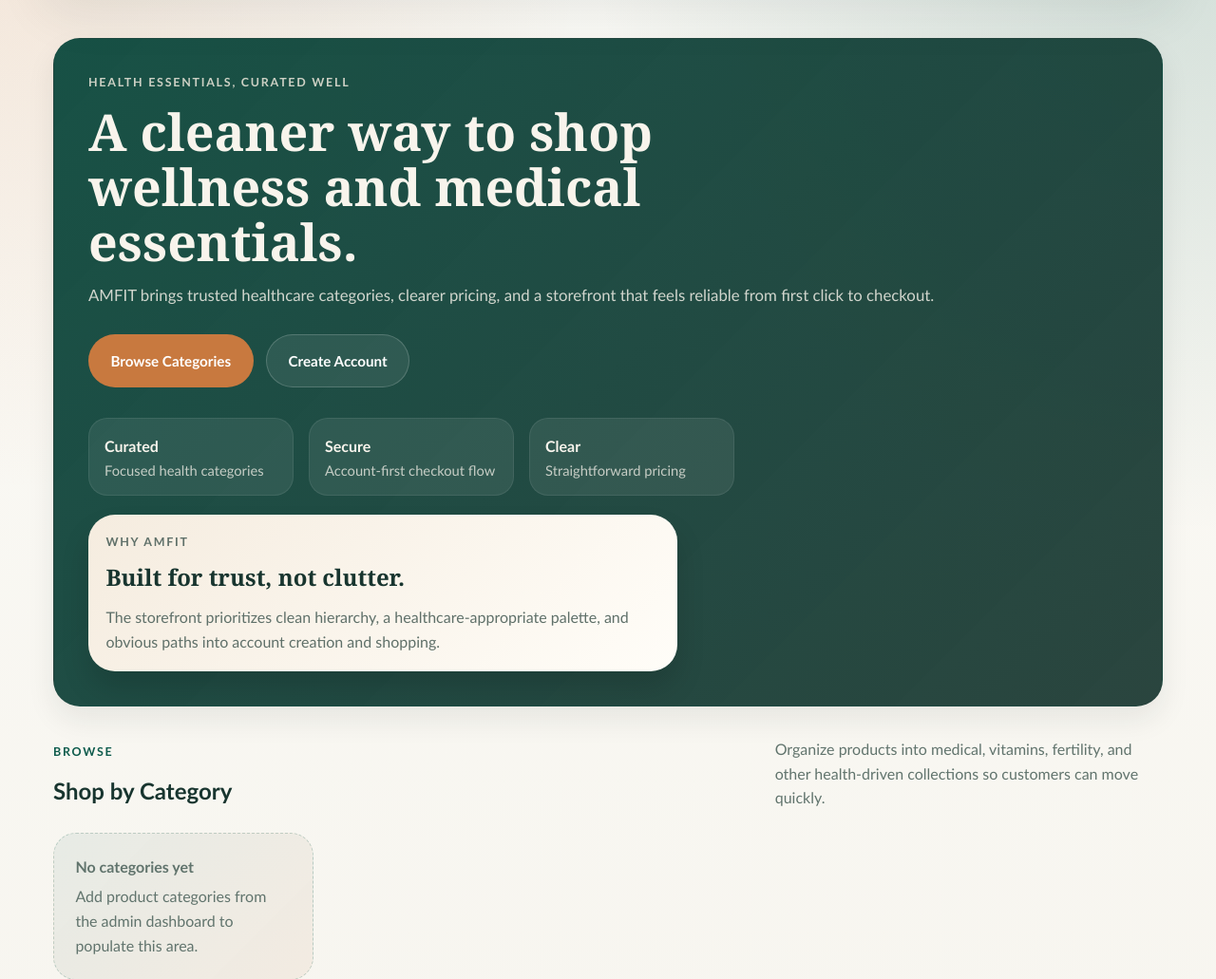
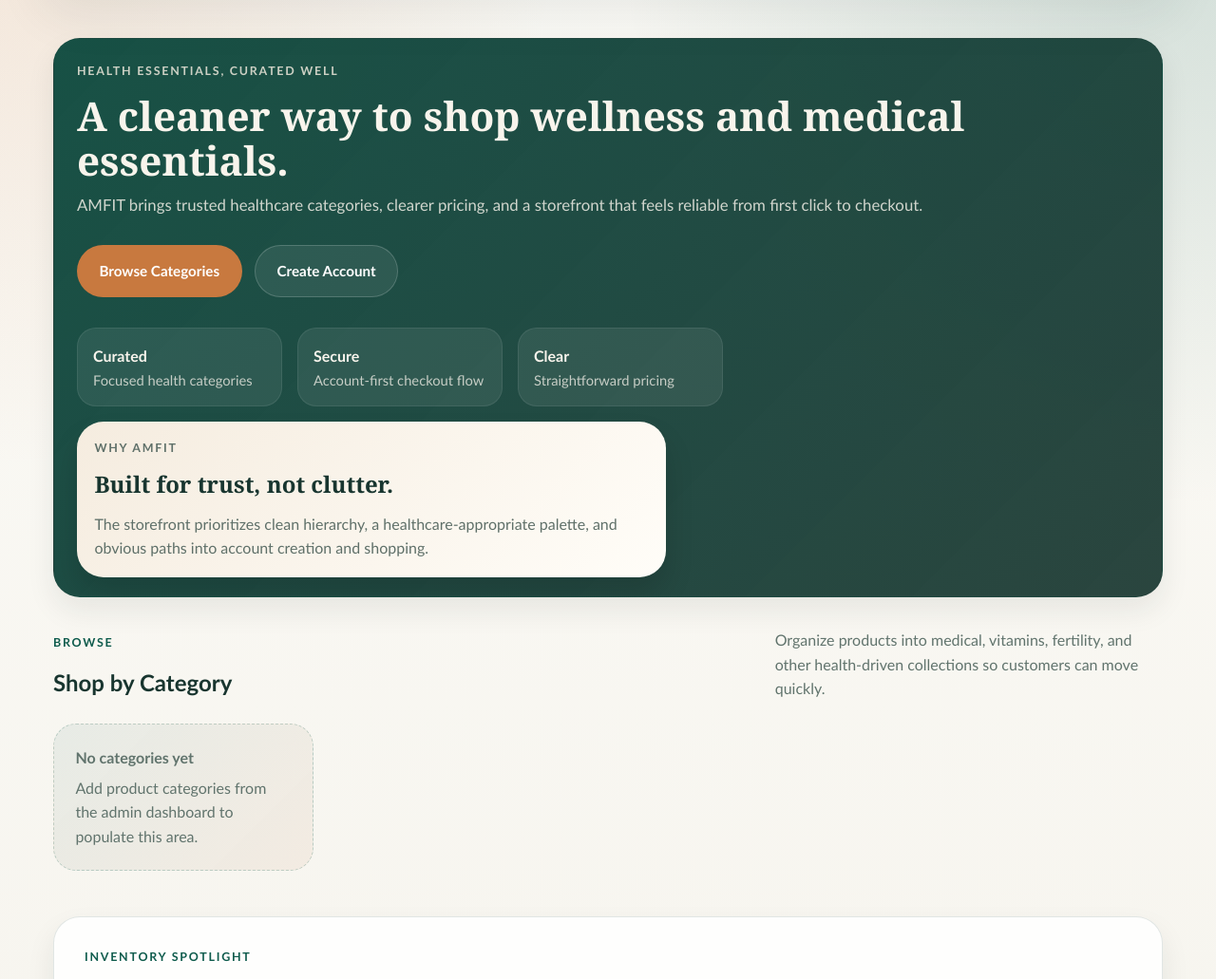
Before and after one commit to Emperorgeneral/AMFIT-NATURAL-WELLNESS-, a Django app: page / in a window 1280 px wide. Shown: the part 98-1129 px from the top of the page at 95% size. Run offline with Django 4.2, Linux system fonts and the light colour scheme; data that the repository does not hold is empty.

Commit message:
Reduce hero whitespace and heading size on homepage

```diff
--- a/products/templates/products/home.html
+++ b/products/templates/products/home.html
@@ -15,8 +15,8 @@
     .hero-grid {
         display: grid;
         grid-template-columns: 1fr;
-        gap: 1.25rem;
-        padding: 2.25rem;
+        gap: 1rem;
+        padding: 1.5rem 1.5rem 1.25rem;
         align-items: stretch;
     }
     .hero-stats {
@@ -65,7 +65,7 @@
         <div class="hero-grid">
             <div>
                 <p class="eyebrow" style="color: rgba(255,245,232,0.78);">Health Essentials, Curated Well</p>
-                <h1 style="font-family: Georgia, 'Times New Roman', serif; font-size: clamp(1.9rem, 4.2vw, 3.5rem); line-height: 1.08; margin-bottom: 0.85rem; max-width: 22ch;">A cleaner way to shop wellness and medical essentials.</h1>
+                <h1 style="font-family: Georgia, 'Times New Roman', serif; font-size: clamp(1.55rem, 3.3vw, 2.9rem); line-height: 1.12; margin-bottom: 0.65rem;">A cleaner way to shop wellness and medical essentials.</h1>
                 <p style="color: rgba(248,244,236,0.82); font-size: 1.05rem; margin-bottom: 1.75rem;">AMFIT brings trusted healthcare categories, clearer pricing, and a storefront that feels reliable from first click to checkout.</p>
                 <div style="display: flex; flex-wrap: wrap; gap: 0.85rem; margin-bottom: 2rem;">
                     <a href="{% url 'products:category_list' %}" class="btn btn-accent">Browse Categories</a>
```
